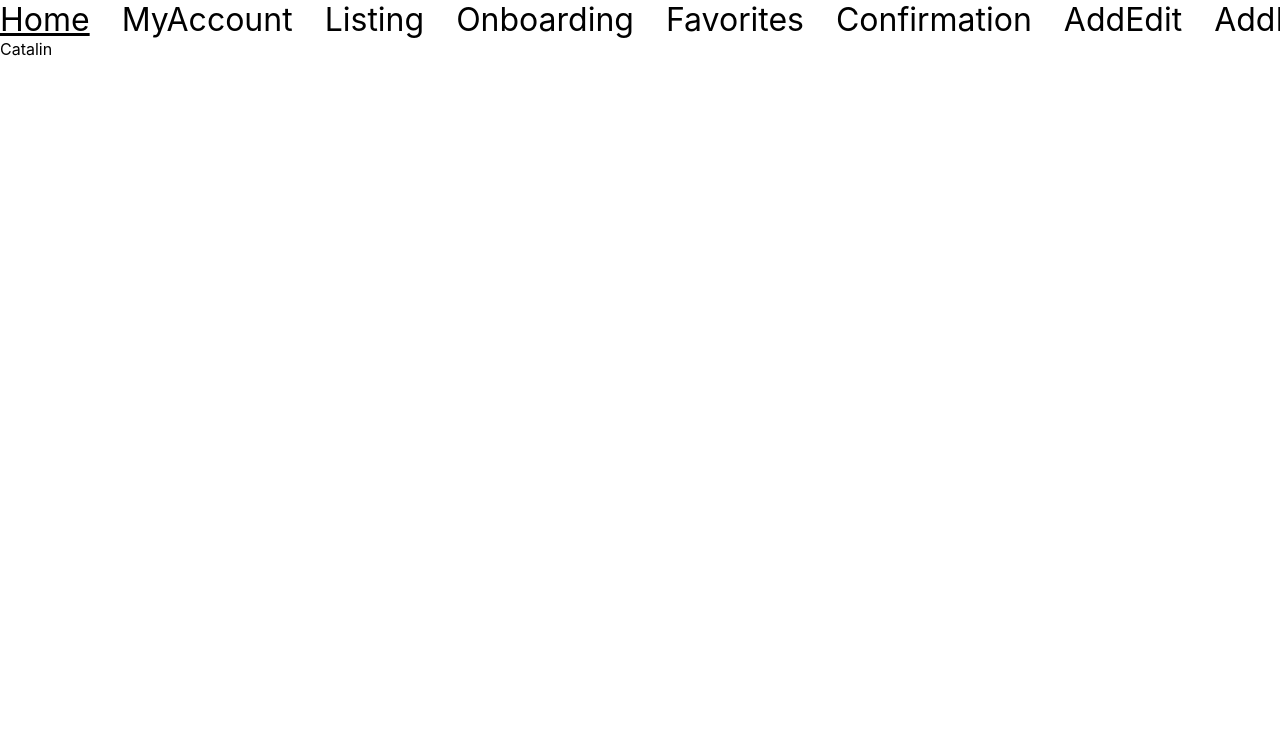
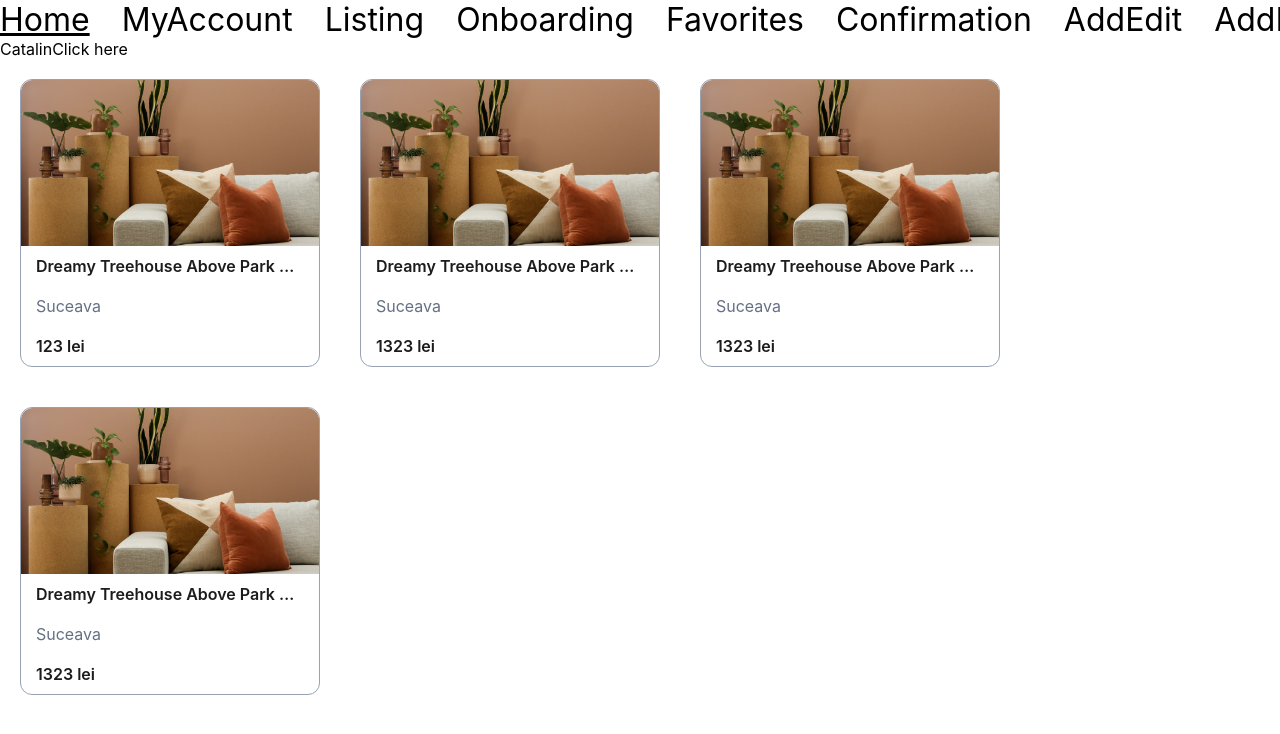
Before and after one commit to assist-software/internship-2022-july-fe2, a React (Create React App) app: page /catalin in a window 1280 px wide. Shown: the top 734 px of the page. Built offline with nearby package versions, Linux system fonts and the light colour scheme.

Commit message:
Implement dynamic cards (grid view/list view functional)

```diff
--- a/src/components/Button/Button.jsx
+++ b/src/components/Button/Button.jsx
@@ -12,6 +12,7 @@ Button.propTypes = {
 
 Button.defaultProps = {
   variant: "primary",
+  label: "Button",
 };
 
 export default Button;
--- /dev/null
+++ b/src/components/Card/Card.jsx
@@ -0,0 +1,37 @@
+import React from "react";
+import styles from "./Card.module.scss";
+import photo from "../../assets/images/splash.png";
+const Card = (props) => {
+  return (
+    <div className={styles.cards}>
+      <div className={styles.card}>
+        <div
+          className={`${
+            props.showGrid ? styles.listCardContent : styles.cardContent
+          }`}
+        >
+          <img
+            src={photo}
+            alt="announces-img"
+            className={`${
+              props.showGrid ? styles.ListCardImg : styles.cardImg
+            }`}
+          />
+          <div className={styles.contentCard}>
+            <p className={styles.cardTitle}>{props.title}</p>
+            <p className={styles.cardLocation}>{props.location}</p>
+            <p
+              style={{ display: props.showGrid ? "block" : "none" }}
+              className={styles.cardDescription}
+            >
+              {props.description}
+            </p>
+            <p className={styles.cardPrice}>{props.price} lei</p>
+          </div>
+        </div>
+      </div>
+    </div>
+  );
+};
+
+export default Card;
--- /dev/null
+++ b/src/components/Card/Card.module.scss
@@ -0,0 +1,71 @@
+@import "../../styles/variables.scss";
+
+.cards {
+  width: 100%;
+}
+.cardContent {
+  display: flex;
+  flex-direction: column;
+  float: left;
+  border-radius: 12px;
+  height: 40%;
+  border: 1px solid $color-gray-300;
+  width: 300px;
+  margin: 20px;
+  p {
+    padding: 7px;
+  }
+}
+
+.cardImg {
+  border-radius: 12px 12px 0px 0px;
+  height: 166px;
+  width: 300px;
+  object-fit: cover;
+}
+.cardTitle {
+  font-weight: $font-semibold;
+  color: $color-black;
+  text-overflow: ellipsis;
+  white-space: nowrap;
+  overflow: hidden;
+}
+.cardView {
+  color: $color-alert-700;
+  background-color: aqua;
+}
+.cardLocation {
+  font-weight: $font-regular;
+  color: $color-gray-400;
+}
+.cardPrice {
+  font-weight: $font-semibold;
+  color: $color-black;
+}
+.cardDescription {
+  font-weight: $font-regular;
+  color: $color-gray-400;
+}
+.ListCardImg {
+  border-radius: 12px;
+  height: 166px;
+  width: 500px;
+  object-fit: cover;
+}
+.listCardContent {
+  display: flex;
+  flex-direction: row;
+  float: left;
+  border-radius: 12px;
+  height: 40%;
+  border: 1px solid $color-gray-300;
+  width: 98%;
+  margin: 20px;
+  padding: 15px;
+}
+.contentCard {
+  margin: 0px 5px;
+  p {
+    padding: 10px;
+  }
+}
--- a/src/pages/Demo/Catalin.jsx
+++ b/src/pages/Demo/Catalin.jsx
@@ -1,7 +1,60 @@
-import React from "react";
+import React, { useState } from "react";
+import Card from "../../components/Card/Card";
 
-const Catalin = () => {
-  return <div>Catalin</div>;
+const Catalin = (props) => {
+  const DATA = [
+    {
+      id: 1,
+      title: "Dreamy Treehouse Above Park City asdasd asd asd",
+      location: "Suceava",
+      price: 123,
+      description:
+        "Designers tend to cut the lorem ipsum text when it pleases them to keep their designs nice and tidy. However, in reality, content is not the same length. Small areas may not be able to house the necessary content needed. This, in turn, causes you (the designer) to spend more time reworking the layout to fit the text. Dummy text misleads future content.",
+    },
+    {
+      id: 2,
+      title: "Dreamy Treehouse Above Park City",
+      location: "Suceava",
+      price: 1323,
+      description:
+        "Designers tend to cut the lorem ipsum text when it pleases them to keep their designs nice and tidy. However, in reality, content is not the same length. Small areas may not be able to house the necessary content needed. This, in turn, causes you (the designer) to spend more time reworking the layout to fit the text. Dummy text misleads future content.",
+    },
+    {
+      id: 3,
+      title: "Dreamy Treehouse Above Park City",
+      location: "Suceava",
+      price: 1323,
+      description:
+        "Designers tend to cut the lorem ipsum text when it pleases them to keep their designs nice and tidy. However, in reality, content is not the same length. Small areas may not be able to house the necessary content needed. This, in turn, causes you (the designer) to spend more time reworking the layout to fit the text. Dummy text misleads future content.",
+    },
+    {
+      id: 4,
+      title: "Dreamy Treehouse Above Park City",
+      location: "Suceava",
+      price: 1323,
+      description:
+        "Designers tend to cut the lorem ipsum text when it pleases them to keep their designs nice and tidy. However, in reality, content is not the same length. Small areas may not be able to house the necessary content needed. This, in turn, causes you (the designer) to spend more time reworking the layout to fit the text. Dummy text misleads future content.",
+    },
+  ];
+  const [announces, setAnnounces] = useState(DATA);
+  const [showGrid, setShowGrid] = useState(false);
+  console.log(showGrid);
+  return (
+    <div>
+      Catalin
+      <button onClick={() => setShowGrid(true)}>Click here</button>
+      {announces.map((announce) => (
+        <Card
+          title={announce.title}
+          location={announce.location}
+          price={announce.price}
+          description={announce.description}
+          key={announce.id}
+          showGrid={showGrid}
+        />
+      ))}
+    </div>
+  );
 };
 
 export default Catalin;
```
